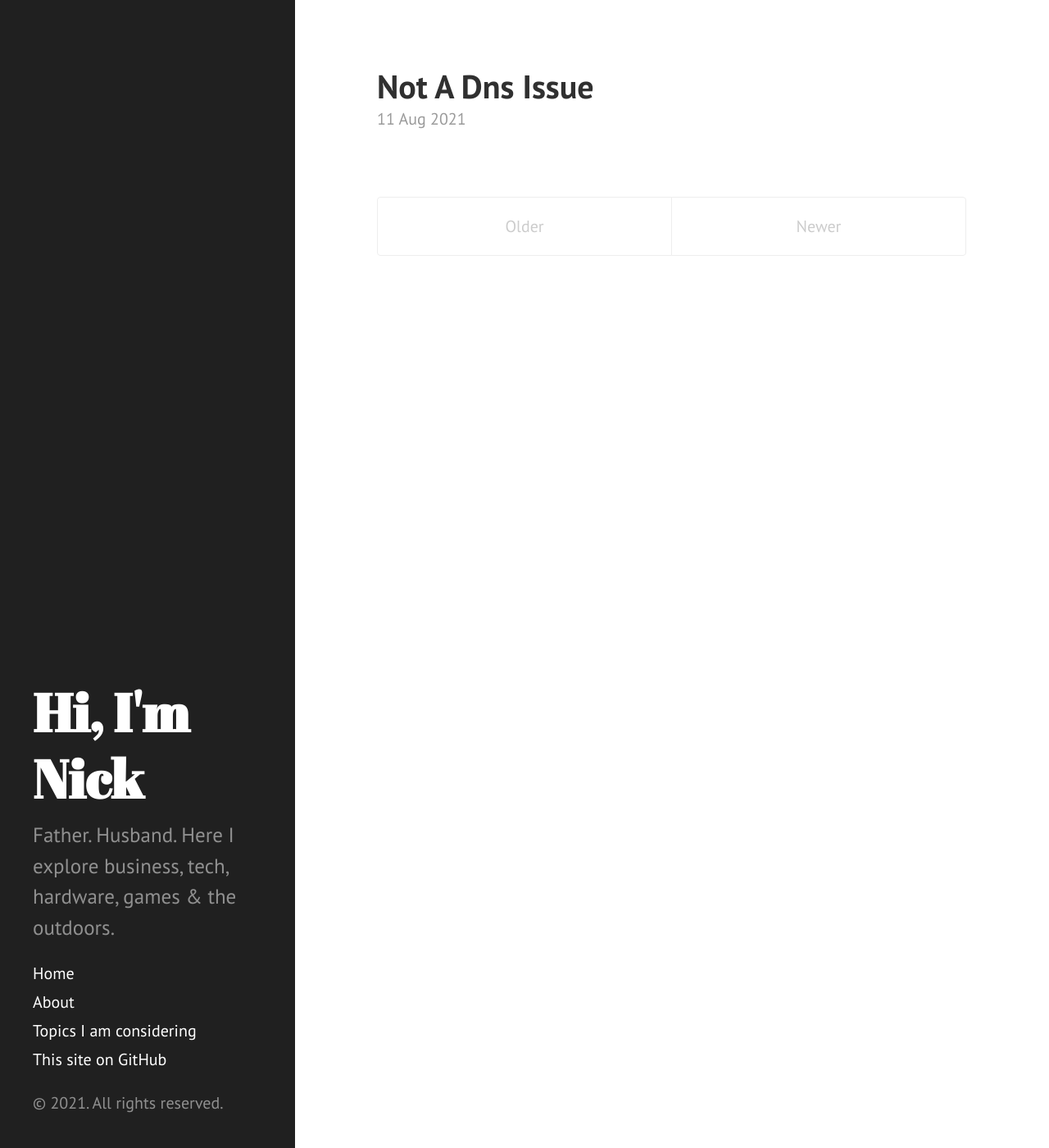
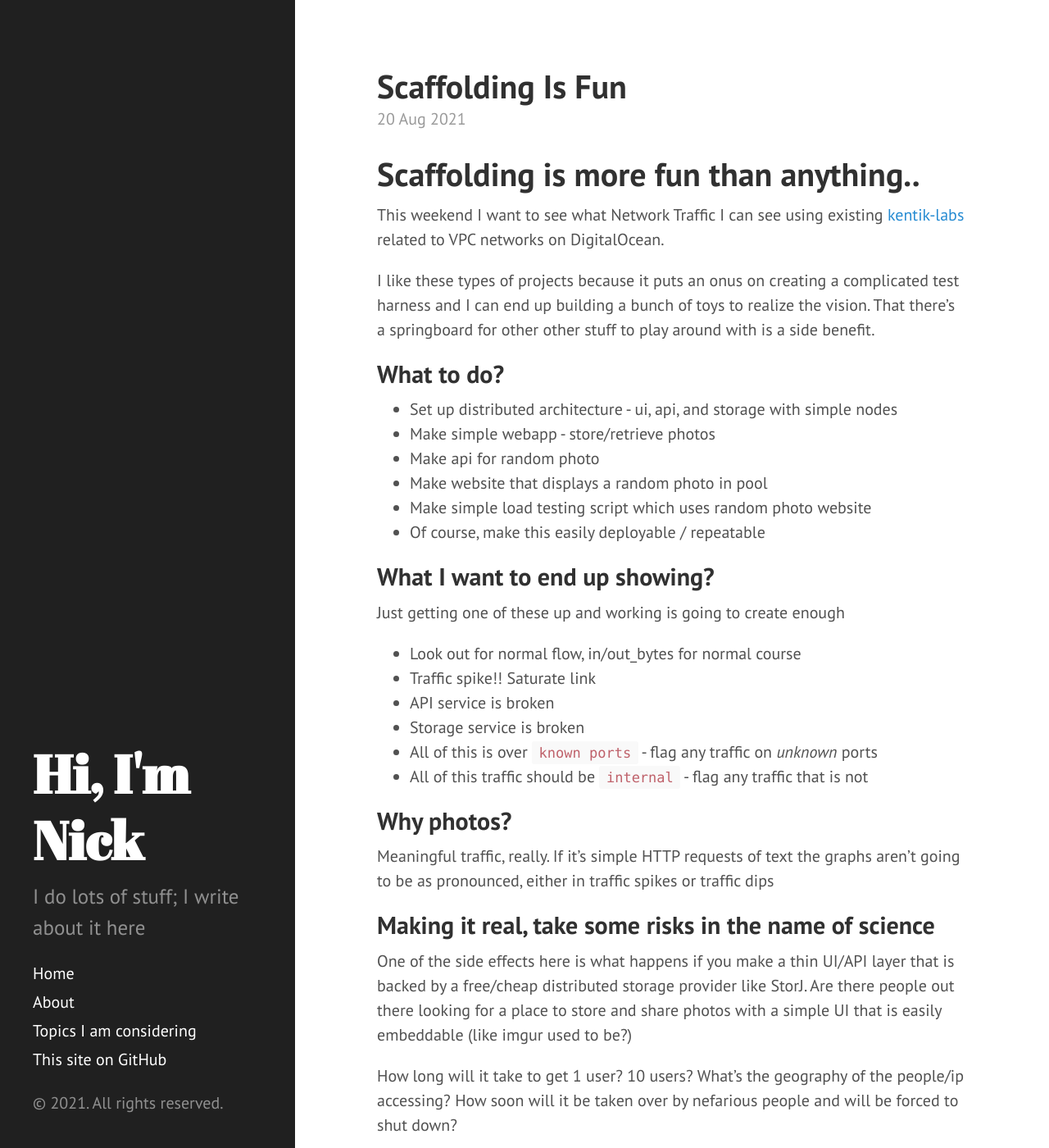
Before and after one commit to keeb-dev/content, a Jekyll site: the page built from site/index.html, in a window 1280 px wide and 1400 px high. Shown: the whole window at 82% size. Built offline with Jekyll 4.4.1, drawn with Linux system fonts in a browser that asks for light colours; the list of posts is cut into pages by our own code.

Commit message:
adding scaffolding is fun post

```diff
--- a/site/_config.yml
+++ b/site/_config.yml
@@ -8,7 +8,7 @@ permalink:        pretty
 # Setup
 title:            Hi, I'm Nick
 tagline:          ''
-description:      'Father. Husband. Here I explore business, tech, hardware, games & the outdoors.'
+description:      'I do lots of stuff; I write about it here'
 url:              http://keeb.dev
 baseurl:          /
 
--- /dev/null
+++ b/site/_posts/2021-08-20-scaffolding-is-fun.md
@@ -0,0 +1,35 @@
+# Scaffolding is more fun than anything..
+
+This weekend I want to see what Network Traffic I can see using existing [kentik-labs](https://kentiklabs.com) related to VPC networks on DigitalOcean.
+
+I like these types of projects because it puts an onus on creating a complicated test harness and I can end up building a bunch of toys to realize the vision. That there's a springboard for other other stuff to play around with is a side benefit.
+
+## What to do?
+
+* Set up distributed architecture - ui, api, and storage with simple nodes
+* Make simple webapp - store/retrieve photos
+* Make api for random photo
+* Make website that displays a random photo in pool
+* Make simple load testing script which uses random photo website
+* Of course, make this easily deployable / repeatable
+
+## What I want to end up showing?
+
+Just getting one of these up and working is going to create enough
+
+* Look out for normal flow, in/out_bytes for normal course
+* Traffic spike!! Saturate link
+* API service is broken
+* Storage service is broken
+* All of this is over `known ports` - flag any traffic on *unknown* ports
+* All of this traffic should be `internal` - flag any traffic that is not
+
+## Why photos?
+
+Meaningful traffic, really. If it's simple HTTP requests of text the graphs aren't going to be as pronounced, either in traffic spikes or traffic dips
+
+## Making it real, take some risks in the name of science
+
+One of the side effects here is what happens if you make a thin UI/API layer that is backed by a free/cheap distributed storage provider like StorJ. Are there people out there looking for a place to store and share photos with a simple UI that is easily embeddable (like imgur used to be?)
+
+How long will it take to get 1 user? 10 users? What's the geography of the people/ip accessing? How soon will it be taken over by nefarious people and will be forced to shut down?
```
Also changed, not shown: 8 other files.
